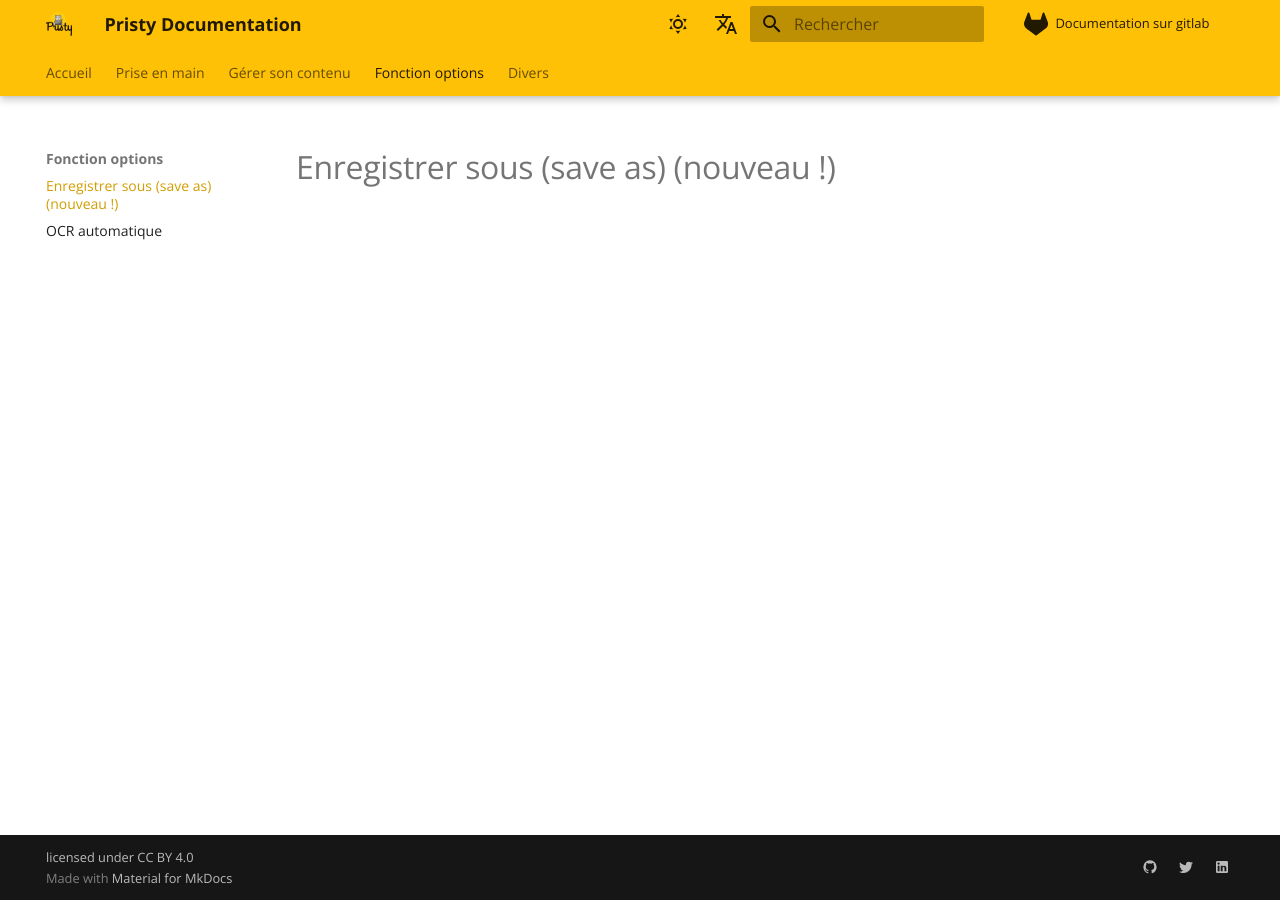
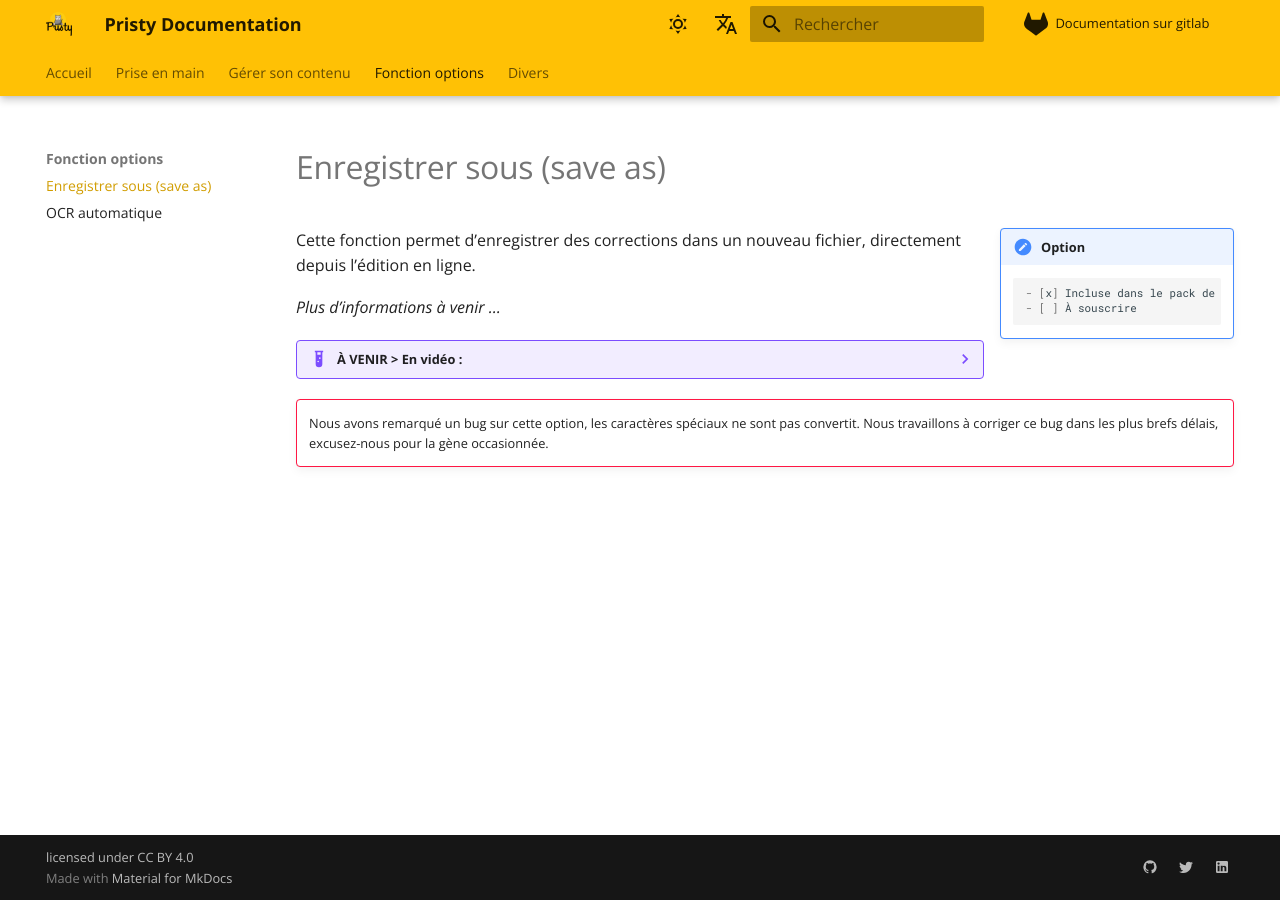
Before and after one commit to jecicorp/pristy-documentation, an MkDocs documentation site: the page built from docs/options/save-as.md, in a window 1280 px wide. Built offline with MkDocs 1.6.1 and Material for MkDocs 9.7.7, drawn with Linux system fonts in a browser that asks for light colours; comment, search, counter and statistics services are not loaded.

Commit message:
Page save as, début de contenu

```diff
--- a/docs/options/save-as.md
+++ b/docs/options/save-as.md
@@ -1 +1,24 @@
-# Enregistrer sous (save as) (nouveau !)
+# Enregistrer sous (save as)
+
+!!! check inline end "Option"
+        - [x] Incluse dans le pack de base
+        - [ ] À souscrire
+
+
+Cette fonction permet d'enregistrer des corrections dans un nouveau fichier, directement depuis l'édition en ligne.
+
+_Plus d'informations à venir ..._
+
+??? example "À VENIR > En vidéo : "
+    Contenu à venir
+  <!---
+      <figure> <video width="100%" controls>
+        <source src="https://jeci.pristy.net/alfresco/api/-default-/public/alfresco/versions/1/shared-links/ID/content?attachment=false" type="video/webm">
+      Votre navigateur ne supporte pas le tag vidéo.
+      </video>
+      <figcaption></figcaption>
+      </figure>
+-->
+
+!!! danger ""
+      Nous avons remarqué un bug sur cette option, les caractères spéciaux ne sont pas convertit. Nous travaillons à corriger ce bug dans les plus brefs délais, excusez-nous pour la gène occasionnée.
```
